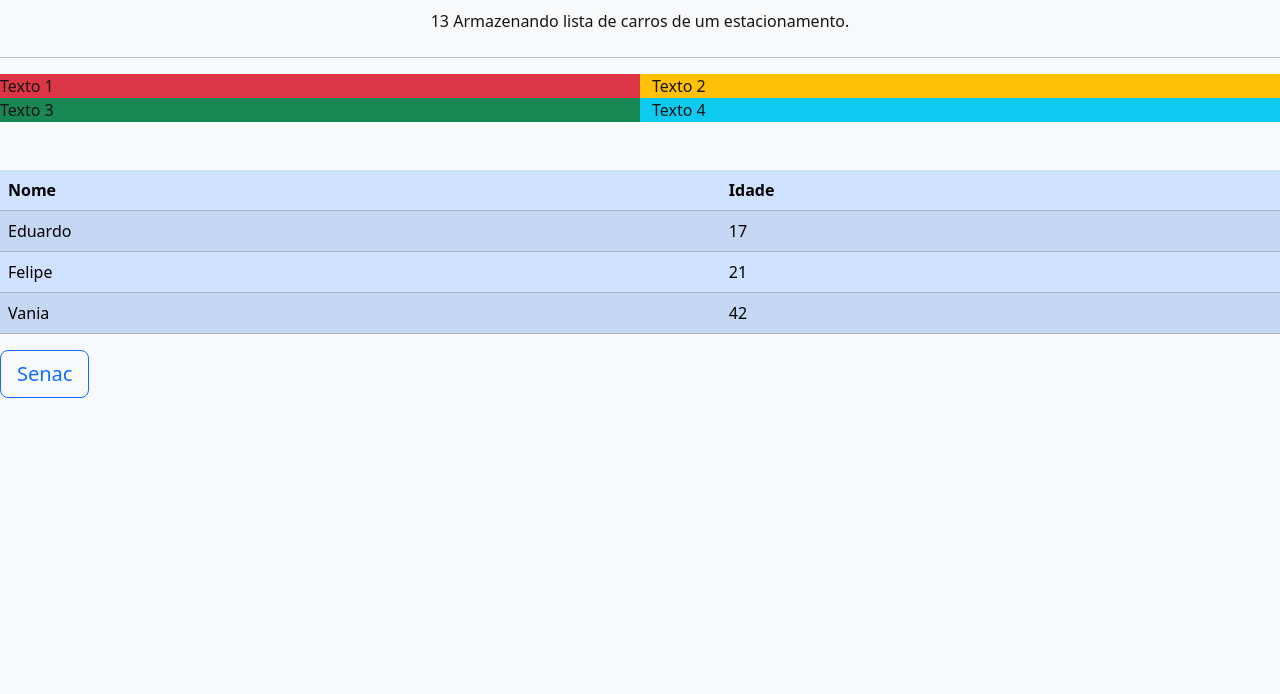
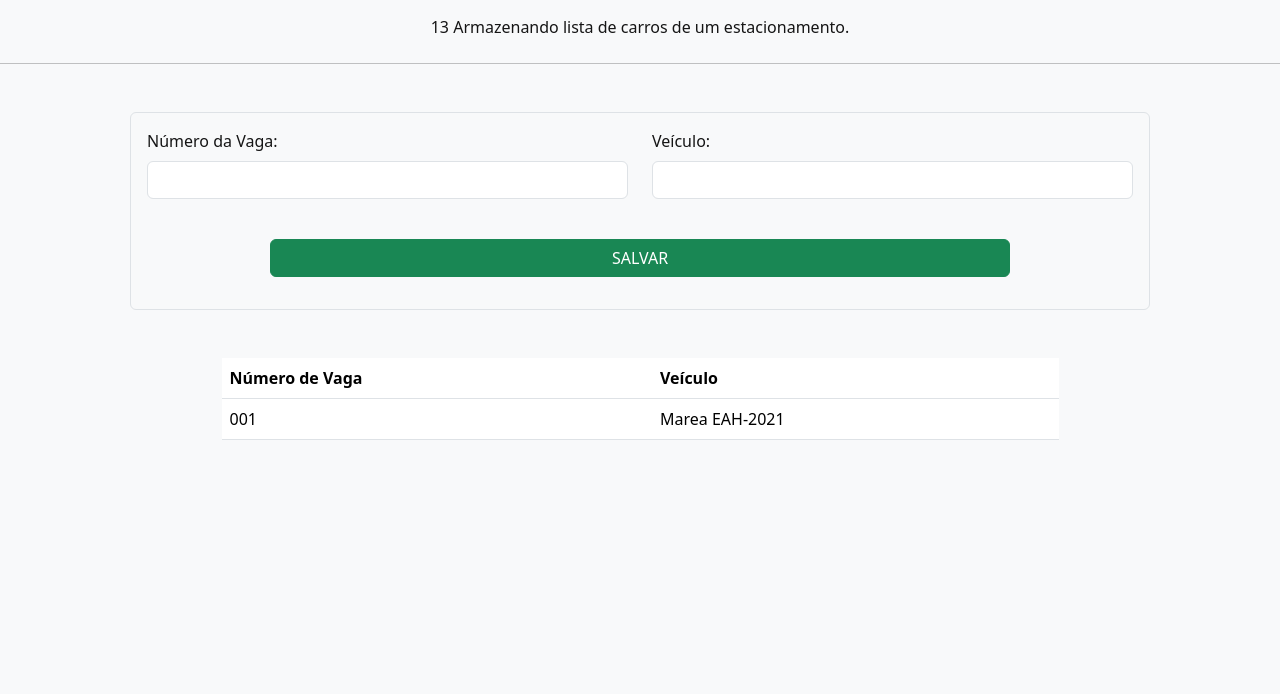
Before and after one commit to eduardoberettarod/exercicios-js-o-retorno, a website: page exercicio013/index.html in a window 1280 px wide. Shown: the part 130-824 px from the top of the page. Drawn offline with nearby package versions, Linux system fonts and the light colour scheme.

Commit message:
exercicio 013
resolvendo o exercicio 13 de js

```diff
--- a/exercicio013/index.html
+++ b/exercicio013/index.html
@@ -1,15 +1,12 @@
 <!DOCTYPE html>
 <html lang="pt-br">
+
 <head>
   <meta charset="UTF-8" />
   <meta name="viewport" content="width=device-width, initial-scale=1.0" />
   <title>Exercício 013</title>
-    <link
-      href="https://cdn.jsdelivr.net/npm/bootstrap@5.3.8/dist/css/bootstrap.min.css"
-      rel="stylesheet"
-      integrity="sha384-sRIl4kxILFvY47J16cr9ZwB07vP4J8+LH7qKQnuqkuIAvNWLzeN8tE5YBujZqJLB"
-      crossorigin="anonymous"
-    />
+  <link href="https://cdn.jsdelivr.net/npm/bootstrap@5.3.8/dist/css/bootstrap.min.css" rel="stylesheet"
+    integrity="sha384-sRIl4kxILFvY47J16cr9ZwB07vP4J8+LH7qKQnuqkuIAvNWLzeN8tE5YBujZqJLB" crossorigin="anonymous" />
   <link rel="stylesheet" href="./style.css" />
 </head>
 
@@ -17,13 +14,14 @@
   <section>
     <div class="text-center mt-4 mb-4">
       <h1 class="titulo">Exercício 013</h1>
-        <blockquote><u>"Não me venha com esse papo de emprego, o que eu quero é sossego"</u></blockquote>
+      <blockquote class="blockquote"><u>"Não me venha com esse papo de emprego, o que eu quero é sossego"</u>
+      </blockquote>
       <p>13 Armazenando lista de carros de um estacionamento.</p>
     </div>
     <hr />
-      <div class="row">
+    <!-- <div class="row">
         <!-- col-12 define o espaçamento e o col-sm-4/col-md-6 para responsividade -->
-        <div class="col col-sm-3 col-md-6 bg-danger">Texto 1</div>
+    <!-- <div class="col col-sm-3 col-md-6 bg-danger">Texto 1</div>
         <div class="col col-sm-3 col-md-6 bg-warning">Texto 2</div>
         <div class="col col-sm-3 col-md-6 bg-success">Texto 3</div>
         <div class="col col-sm-3 col-md-6 bg-info">Texto 4</div>
@@ -56,8 +54,49 @@
         </tbody>
       </table>
         <a href="https://sp.senac.br" class="btn btn-outline-primary btn-lg">Senac</a>
+    </div> -->
+    <div class="container">
+      <form class="border border-1 rounded p-3 m-5" id="formulario">
+        <div class="row mb-3">
+          <div class="col">
+            <label class="form-label">Número da Vaga: </label>
+            <input type="number" class="form-control" id="numero_vaga">
           </div>
+          <div class="col">
+            <label class="form-label">Veículo: </label>
+            <input type="text" class="form-control" id="veiculo">
+          </div> <!-- shift + alt + ⬇️ copia e joga para baixo o texto selecionado -->
+        </div>
+        <div class="row">
+          <div class="col text-center">
+            <button type="button" class="btn btn-success w-75" onclick="fnSalvarVeiculo();fnListarVeiculos()">SALVAR</button>
+          </div>
+        </div>
+      </form>
+      <div class="row">
+        <div class="col">
+          <table class="table w-75 m-auto">
+            <thead>
+              <tr>
+                <th>Número de Vaga</th>
+                <th>Veículo</th>
+              </tr>
+            </thead>
+            <tbody id="tabela_veiculos">
+              <tr>
+                <td>001</td>
+                <td>Marea EAH-2021</td>
+              </tr>
+            </tbody>
+          </table>
+        </div>
+      </div>
+    </div>
+
+
+
     <script src="https://cdn.jsdelivr.net/npm/bootstrap@5.3.8/dist/js/bootstrap.bundle.min.js"></script>
     <script src="./script.js"></script>
 </body>
+
 </html>
--- a/exercicio013/script.js
+++ b/exercicio013/script.js
@@ -0,0 +1,24 @@
+let numeroDeVagas = []
+let veiculos = []
+
+function fnSalvarVeiculo() {
+    numeroDeVagas.push(document.getElementById("numero_vaga").value)
+    veiculos.push(document.getElementById("veiculo").value)
+}
+
+
+function fnListarVeiculos() {
+    //for(declaração do contador; a condição; incremento){}
+    document.getElementById("tabela_veiculos").innerHTML = ""
+    for (let i = 0; i < veiculos.length; i++) {
+        document.getElementById("tabela_veiculos").innerHTML += "<tr>"
+        document.getElementById("tabela_veiculos").innerHTML += `<td> ${numeroDeVagas[i]} </td><td> ${veiculos[i]} </td>`
+        document.getElementById("tabela_veiculos").innerHTML += "<tr>"
+    }
+    fnLimpar()
+}
+
+
+function fnLimpar() {
+    document.getElementById("formulario").reset()
+}
--- a/exercicio013/style.css
+++ b/exercicio013/style.css
@@ -4,7 +4,7 @@ body {
 }
 
 :root {
-    --cor-primaria: rgb(21, 74, 248);
+    --cor-primaria: #157347;
 }
 
 
--- /dev/null
+++ b/package.json
@@ -0,0 +1,5 @@
+{
+  "devDependencies": {
+    "prettier": "^3.6.2"
+  }
+}
```
Also changed, not shown: 1 other file. Lines whose indentation alone changed are shown as unchanged.
